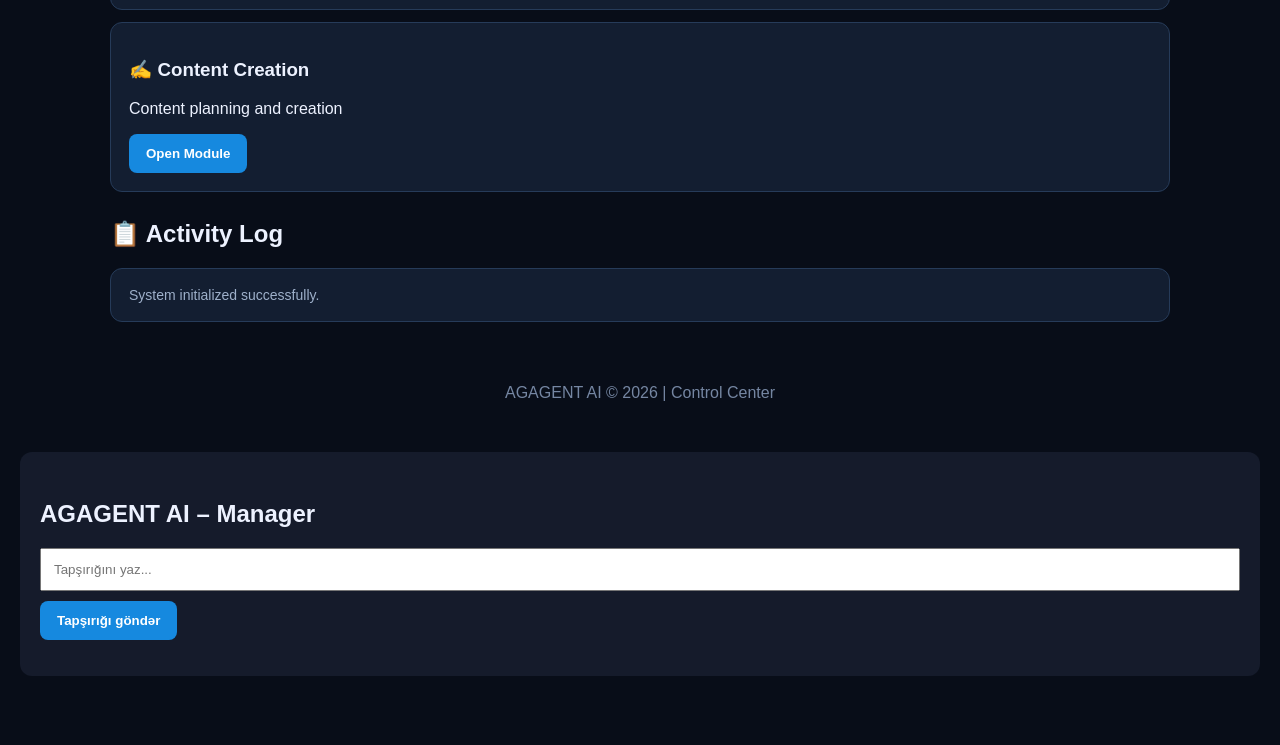
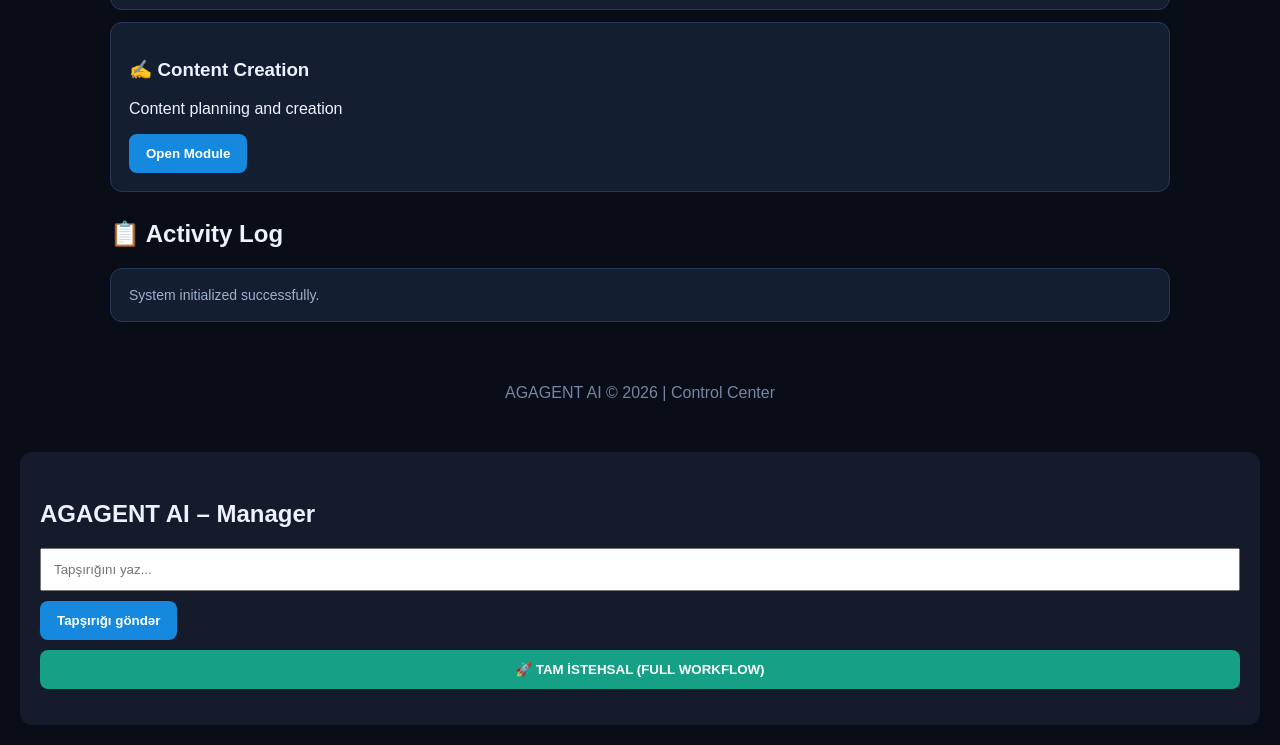
Before and after one commit to AGAGENT-AI/AGAGENT-A, a plain HTML site: page index.html in a window 1280 px wide. Shown: the part 824-1569 px from the top of the page. Before the commit the page ends 1520 px from the top, so only its background shows below. Drawn offline with Linux system fonts and the light colour scheme.

Commit message:
Add Full Production Workflow Button
Add a full production workflow button to connect all AGAGENT AI production agents in one unified process.

```diff
--- a/index.html
+++ b/index.html
@@ -157,6 +157,7 @@ logs.innerHTML=message+"<br>"+logs.innerHTML;
 <script src="editing.js"></script>
  <script src="content.js"></script>
 <script src="automation.js"></script>
+ <script src="workflow.js"></script>
  <script>
 
 
@@ -205,6 +206,41 @@ else if (response.assignedAgent === "Automation Agent") {
     result.textContent = output;
 }
 
+
+
+
+function runFullWorkflow() {
+    const input = document.getElementById("managerTask");
+    const result = document.getElementById("managerResult");
+
+    const workflow = AGAGENTWorkflow.runFullWorkflow(input.value);
+
+    if (!workflow.success) {
+        result.textContent = workflow.message;
+        return;
+    }
+
+    let output = "AGAGENT AI — TAM İSTEHSAL WORKFLOW";
+    output += "\n\nMÖVZU: " + workflow.topic;
+
+    output += "\n\n1. VIDEO PLAN:";
+    output += "\n" + workflow.videoPlan.structure.join("\n");
+
+    output += "\n\n2. MONTAJ PLANI:";
+    output += "\n" + workflow.editingPlan.editingSteps.join("\n");
+
+    output += "\n\n3. KONTENT:";
+    output += "\nBAŞLIQ: " + workflow.contentPlan.title;
+    output += "\nTƏSVİR: " + workflow.contentPlan.description;
+    output += "\nHASHTAGLƏR: " + workflow.contentPlan.hashtags.join(" ");
+
+    output += "\n\n4. AVTOMATLAŞDIRMA:";
+    output += "\n" + workflow.automationPlan.steps.join("\n");
+
+    output += "\n\nSTATUS: " + workflow.status;
+
+    result.textContent = output;
+}
 </script><div style="margin:20px;padding:20px;background:#151b2b;border-radius:12px;">
     <h2>AGAGENT AI – Manager</h2>
     <input
@@ -215,6 +251,9 @@ else if (response.assignedAgent === "Automation Agent") {
     >
     <button onclick="sendManagerTask()">
         Tapşırığı göndər
+    <button onclick="runFullWorkflow()" style="margin-top:10px;width:100%;background:#16a085;">
+    🚀 TAM İSTEHSAL (FULL WORKFLOW)
+    </button>
     </button>
     <p id="managerResult"></p>
 </div>
```
